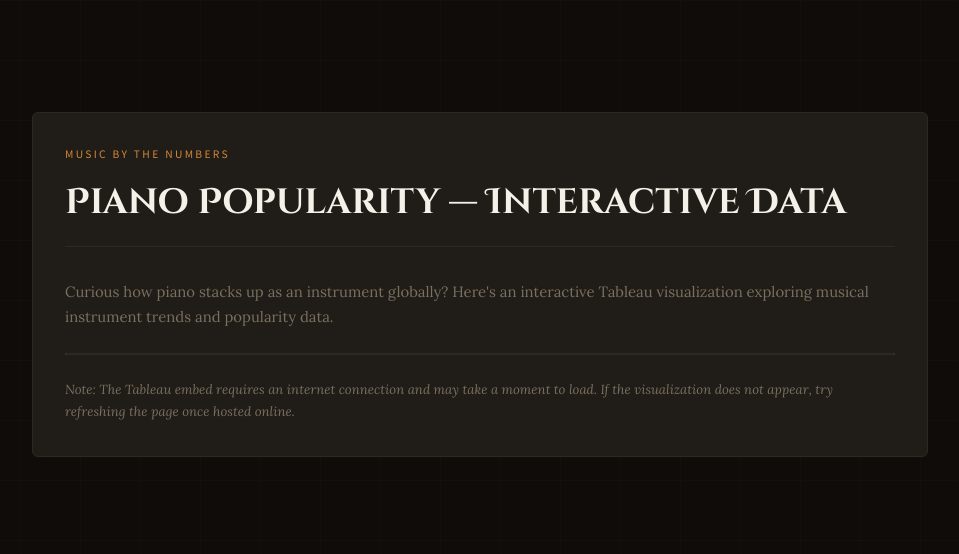
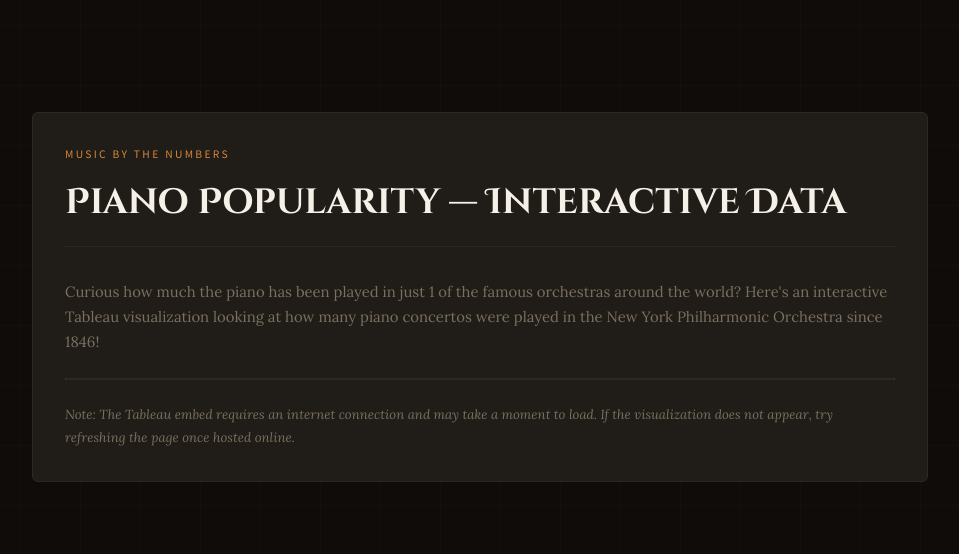
Before and after one commit to cmwill14/cmwill14.github.io, a plain HTML site: page piano.html in a window 1280 px wide. Shown: the part 4294-4848 px from the top of the page, without its empty margins (160-1119 px from the left). Drawn offline with Linux system fonts and the light colour scheme; a script that the page names is missing.

Commit message:
Add files via upload

```diff
--- a/piano.html
+++ b/piano.html
@@ -174,7 +174,7 @@
     <!-- Embedded YouTube video -->
     <div class="video-wrapper">
       <iframe
-        src="https://www.youtube.com/watch?v=8P9hAN-teOU"
+        src="https://www.youtube.com/embed/8P9hAN-teOU"
         title="Waterfall — Jon Schmidt (The Piano Guys)"
         allow="accelerometer; autoplay; clipboard-write; encrypted-media; gyroscope; picture-in-picture"
         allowfullscreen>
@@ -201,8 +201,8 @@
     <h2 class="section-heading">Piano Popularity — Interactive Data</h2>
 
     <p style="color:var(--gray-text);margin-bottom:1.5rem;font-size:.93rem;">
-      Curious how piano stacks up as an instrument globally? Here's an interactive Tableau visualization
-      exploring musical instrument trends and popularity data.
+      Curious how much the piano has been played in just 1 of the famous orchestras around the world? Here's an interactive Tableau visualization
+      looking at how many piano concertos were played in the New York Philharmonic Orchestra since 1846!
     </p>
 
     <!-- Live Tableau Embed -->
```
